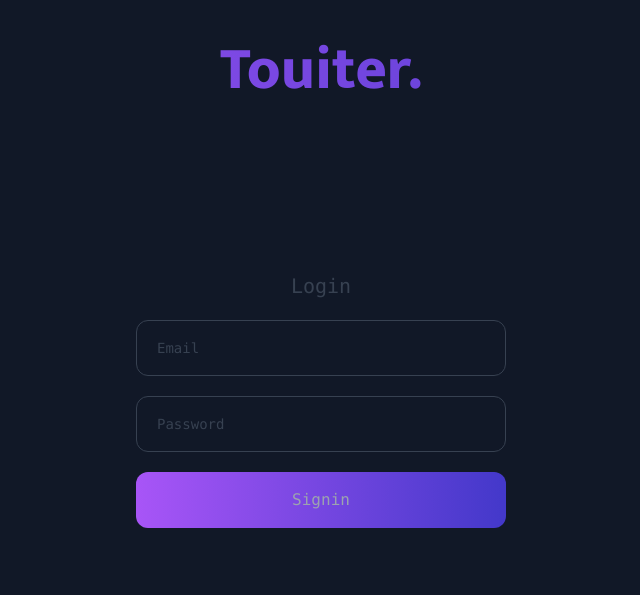
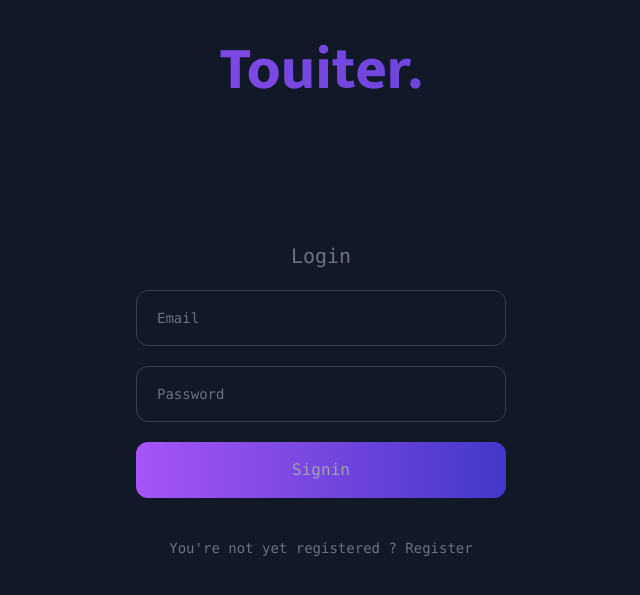
Before and after one commit to adatechschool/project_collectif_reseau_social-touite_charles_noura_audrey, a PHP site: page /login.php in a window 1280 px wide. Shown: the top 595 px of the page, without its empty margins (319-959 px from the left). Run offline with PHP 8.4, Linux system fonts and the light colour scheme; some libraries are stand-ins or nearby versions.

Commit message:
comptes utilisateurs

```diff
--- a/login.php
+++ b/login.php
@@ -66,20 +66,20 @@ session_start();
 
     <div class="flex flex-col h-screen font-mono">
       <div class="w-full px-10 text-center m-auto sm:max-w-[450px]">
-        <h1 class="text-gray-700 text-xl">Login</h1>
+        <h1 class="text-gray-500 text-xl">Login</h1>
         <form action="login.php" method="post" class="flex flex-col text-gray-400">
           <input
             type="email"
             placeholder="Email"
             name="email"
-            class="placeholder-gray-700 mt-5 rounded-xl h-14 bg-gray-900 border border-solid border-gray-700 text-sm p-5 focus:outline-none focus:border-purple-500"
+            class="placeholder-gray-500 mt-5 rounded-xl h-14 bg-gray-900 border border-solid border-gray-700 text-sm p-5 focus:outline-none focus:border-purple-500"
           />
 
           <input
             type="password"
             placeholder="Password"
             name="password"
-            class="placeholder-gray-700 mt-5 rounded-xl h-14 bg-gray-900 border border-solid border-gray-700 text-sm p-5 focus:outline-none focus:border-purple-500"
+            class="placeholder-gray-500 mt-5 rounded-xl h-14 bg-gray-900 border border-solid border-gray-700 text-sm p-5 focus:outline-none focus:border-purple-500"
           />
           <button
             type="submit"
@@ -88,6 +88,7 @@ session_start();
             Signin
           </button>
         </form>
+        <div class="mt-10"><p class="text-gray-500 text-sm">You're not yet registered ? <a href="./signup.php">Register</a></p></div>
       </div>
     </div>
   </body>
--- a/signup.php
+++ b/signup.php
@@ -95,7 +95,7 @@
   ?>
   <div class="relative">
     <h1 class="mukta text-center text-transparent bg-clip-text bg-gradient-to-r from-purple-500 to-indigo-700 text-6xl fixed p-10 top-0 left-0 right-0 bg-gray-900">
-      Touite.
+      Touiter.
     </h1>
   </div>
 
@@ -115,6 +115,7 @@
           Register
         </button>
       </form>
+      <div class="mt-10"><p class="text-gray-500 text-sm">You're already registered ? <a href="./login.php">Signin</a></p></div>
     </div>
   </div>
 </body>
```
Also changed, not shown: home.php (+5 -4 lines), avatars/63f63341bf9a09.78111076.jpg (added), avatars/63f636342fdb04.30597845.jpeg (added).
